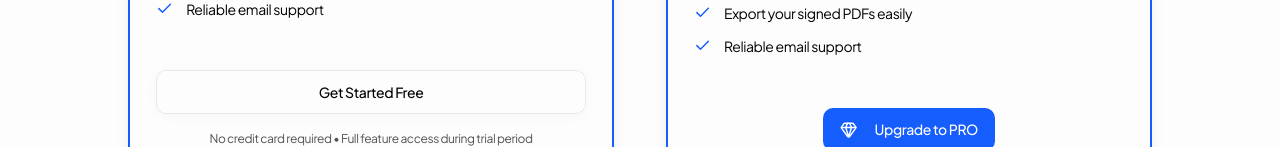
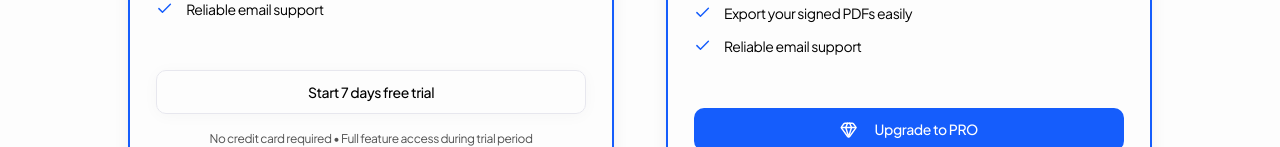
Before and after one commit to ManojBuilds/docisign, a Next.js app: page /pricing in a window 1280 px wide. Shown: the part 805-952 px from the top of the page. Built offline with nearby package versions, Linux system fonts and the light colour scheme; no server answers; a web font is replaced by a local one.

Commit message:
fix: build error

```diff
--- a/app/pricing/page.tsx
+++ b/app/pricing/page.tsx
@@ -104,7 +104,7 @@ export default function PricingPage() {
 
           <CardFooter className="flex flex-col gap-4">
             <Button size="lg" asChild className="w-full" variant={"outline"}>
-              <Link href={"/sign-in"}>Get Started Free</Link>
+              <Link href={"/sign-in"}>Start 7 days free trial</Link>
             </Button>
             <p className="text-xs text-muted-foreground text-center">
               No credit card required • Full feature access during trial period
@@ -147,7 +147,7 @@ export default function PricingPage() {
           </CardContent>
 
           <CardFooter className="flex flex-col gap-4">
-            <CheckoutButton>
+            <CheckoutButton className="w-full">
               <Gem className="w-4 h-4 mr-2" />
               Upgrade to PRO
             </CheckoutButton>
--- a/components/checkout-btn.tsx
+++ b/components/checkout-btn.tsx
@@ -1,7 +1,6 @@
 "use client";
 
 import { Button } from "@/components/ui/button";
-import { cn } from "@/lib/utils";
 import { useUser } from "@clerk/clerk-react";
 import { Loader2 } from "lucide-react";
 import { useRouter } from "next/navigation";
```
